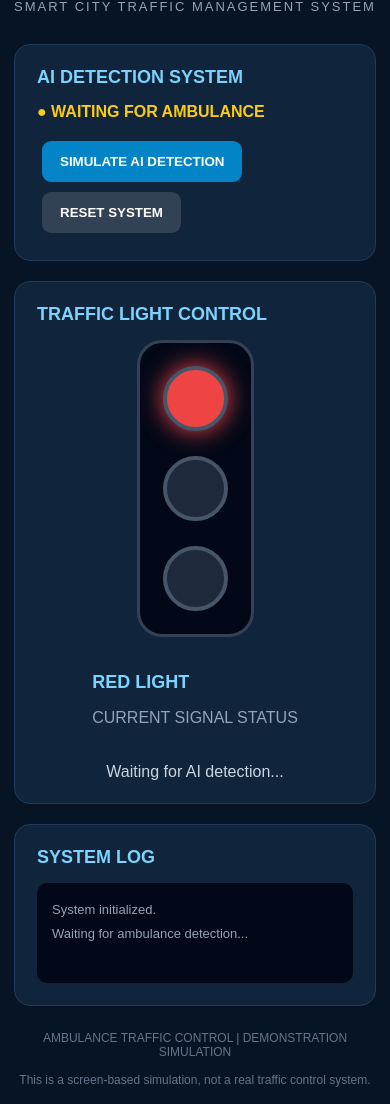
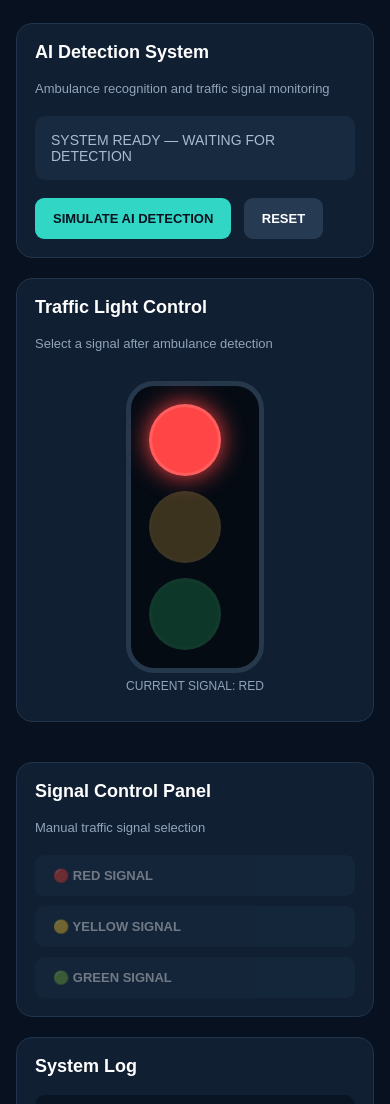
Before and after one commit to afterc1gratt3-pixel/Ambulance-detection, a plain HTML site: page index.html in a window 390 px wide. Shown: the part 96-1200 px from the top of the page. Drawn offline with Linux system fonts and the light colour scheme.

Commit message:
Update index.html

```diff
--- a/index.html
+++ b/index.html
@@ -1,3 +1,4 @@
+
 <!DOCTYPE html>
 <html lang="en">
 <head>
@@ -8,92 +9,124 @@
 <style>
 * {
   box-sizing: border-box;
+  margin: 0;
+  padding: 0;
 }
 
 body {
-  margin: 0;
+  font-family: Arial, sans-serif;
+  background: #07111f;
+  color: #ffffff;
+  min-height: 100vh;
   padding: 24px;
-  font-family: Arial, sans-serif;
-  background: #071426;
-  color: white;
 }
 
 .container {
-  max-width: 900px;
+  max-width: 1000px;
   margin: auto;
 }
 
 header {
-  text-align: center;
+  display: flex;
+  justify-content: space-between;
+  align-items: center;
+  flex-wrap: wrap;
+  gap: 15px;
   margin-bottom: 30px;
 }
 
-header h1 {
-  color: #38bdf8;
-  font-size: 28px;
+.logo {
+  font-size: 22px;
+  font-weight: bold;
+  color: #ffffff;
 }
 
-.subtitle {
-  color: #94a3b8;
-  font-size: 13px;
-  letter-spacing: 2px;
+.logo span {
+  color: #32d6c5;
+}
+
+.tag {
+  color: #32d6c5;
+  font-size: 12px;
+  border: 1px solid #32d6c5;
+  padding: 8px 12px;
+  border-radius: 20px;
 }
 
 .panel {
-  background: #10243c;
-  border: 1px solid #203b59;
+  background: #101f32;
+  border: 1px solid #20344d;
   border-radius: 16px;
-  padding: 22px;
+  padding: 24px;
   margin-bottom: 20px;
 }
 
 h2 {
   font-size: 18px;
-  color: #7dd3fc;
-  margin-top: 0;
+  margin-bottom: 18px;
+}
+
+.subtitle {
+  color: #91a4ba;
+  font-size: 13px;
+  margin-bottom: 20px;
 }
 
 .status {
-  color: #facc15;
-  margin: 15px 0;
+  background: #172a40;
+  padding: 16px;
+  border-radius: 10px;
+  margin-bottom: 18px;
+  color: #a9bbcf;
+  font-size: 14px;
+}
+
+.status.detected {
+  border: 1px solid #32d6c5;
+  color: #32d6c5;
+}
+
+button {
+  cursor: pointer;
+  border: none;
+  border-radius: 9px;
+  padding: 13px 18px;
+  font-size: 13px;
   font-weight: bold;
 }
 
-button {
-  border: none;
-  border-radius: 9px;
-  padding: 13px 18px;
-  font-weight: bold;
-  cursor: pointer;
-  margin: 5px;
-}
-
 .detect-btn {
-  background: #0284c7;
-  color: white;
+  background: #32d6c5;
+  color: #07111f;
 }
 
 .reset-btn {
-  background: #334155;
+  background: #263a52;
   color: white;
+  margin-left: 8px;
 }
 
-button:active {
-  transform: scale(0.97);
+button:disabled {
+  opacity: 0.4;
+  cursor: not-allowed;
+}
+
+.dashboard {
+  display: grid;
+  grid-template-columns: 1fr 1fr;
+  gap: 20px;
 }
 
 .traffic-area {
   display: flex;
   justify-content: center;
-  align-items: center;
-  gap: 35px;
-  flex-wrap: wrap;
+  padding: 10px;
 }
 
 .traffic-light {
-  background: #020817;
-  border: 3px solid #334155;
-  border-radius: 25px;
+  background: #050b13;
+  border: 5px solid #26384c;
+  border-radius: 28px;
   padding: 18px;
   display: flex;
   flex-direction: column;
@@ -101,67 +134,105 @@ button:active {
 }
 
 .light {
-  width: 75px;
-  height: 75px;
+  width: 82px;
+  height: 82px;
   border-radius: 50%;
-  border: 4px solid #475569;
-  background: #1e293b;
-  cursor: pointer;
+  opacity: 0.22;
+  border: 3px solid #ffffff22;
   transition: 0.2s;
 }
 
+.light.red {
+  background: #ff4545;
+}
+
+.light.yellow {
+  background: #ffc247;
+}
+
+.light.green {
+  background: #29d879;
+}
+
+.light.active {
+  opacity: 1;
+  box-shadow: 0 0 25px currentColor;
+}
+
+.light:disabled {
+  opacity: 0.22;
+}
+
 .light.red.active {
-  background: #ef4444;
-  box-shadow: 0 0 25px #ef4444;
+  box-shadow: 0 0 25px #ff4545;
 }
 
 .light.yellow.active {
-  background: #facc15;
-  box-shadow: 0 0 25px #facc15;
+  box-shadow: 0 0 25px #ffc247;
 }
 
 .light.green.active {
-  background: #22c55e;
-  box-shadow: 0 0 25px #22c55e;
+  box-shadow: 0 0 25px #29d879;
 }
 
-.instruction {
+.light-label {
   text-align: center;
-  color: #cbd5e1;
-  margin-top: 20px;
+  color: #91a4ba;
+  font-size: 12px;
+  margin-top: 6px;
+}
+
+.controls {
+  display: flex;
+  flex-direction: column;
+  gap: 10px;
+}
+
+.color-btn {
+  width: 100%;
+  background: #1b3048;
+  color: white;
+  text-align: left;
+}
+
+.color-btn.selected {
+  outline: 2px solid #32d6c5;
 }
 
 .log {
-  background: #020817;
+  background: #091522;
   border-radius: 10px;
-  padding: 15px;
+  padding: 14px;
   min-height: 100px;
-  max-height: 180px;
-  overflow-y: auto;
-  color: #94a3b8;
+  color: #91a4ba;
   font-size: 13px;
   line-height: 1.8;
+  overflow-wrap: anywhere;
 }
 
 .footer {
   text-align: center;
-  color: #64748b;
-  font-size: 12px;
+  color: #60758d;
+  font-size: 11px;
   margin-top: 25px;
 }
 
-@media (max-width: 500px) {
+@media (max-width: 650px) {
   body {
-    padding: 14px;
+    padding: 16px;
   }
 
-  header h1 {
-    font-size: 22px;
+  .dashboard {
+    grid-template-columns: 1fr;
+  }
+
+  .panel {
+    padding: 18px;
   }
 
   .light {
-    width: 65px;
-    height: 65px;
+    width: 72px;
+    height: 72px;
   }
 }
 </style>
@@ -171,15 +242,18 @@ button:active {
 <div class="container">
 
 <header>
-  <h1>🚑 AMBULANCE TRAFFIC CONTROL</h1>
-  <div class="subtitle">SMART CITY TRAFFIC MANAGEMENT SYSTEM</div>
+  <div class="logo">AMBULANCE <span>CONTROL</span></div>
+  <div class="tag">TRAFFIC MANAGEMENT SYSTEM</div>
 </header>
 
 <section class="panel">
-  <h2>AI DETECTION SYSTEM</h2>
+  <h2>AI Detection System</h2>
+  <p class="subtitle">
+    Ambulance recognition and traffic signal monitoring
+  </p>
 
-  <div id="aiStatus" class="status">
-    ● WAITING FOR AMBULANCE
+  <div class="status" id="status">
+    SYSTEM READY — WAITING FOR DETECTION
   </div>
 
   <button class="detect-btn" onclick="detectAmbulance()">
@@ -187,125 +261,163 @@ button:active {
   </button>
 
   <button class="reset-btn" onclick="resetSystem()">
-    RESET SYSTEM
+    RESET
   </button>
 </section>
 
-<section class="panel">
-  <h2>TRAFFIC LIGHT CONTROL</h2>
+<div class="dashboard">
 
-  <div class="traffic-area">
-    <div class="traffic-light">
-      <button id="red" class="light red active"
-        onclick="changeLight('red')" aria-label="Red light"></button>
+  <section class="panel">
+    <h2>Traffic Light Control</h2>
+    <p class="subtitle">
+      Select a signal after ambulance detection
+    </p>
 
-      <button id="yellow" class="light yellow"
-        onclick="changeLight('yellow')" aria-label="Yellow light"></button>
+    <div class="traffic-area">
+      <div>
+        <div class="traffic-light">
+          <button class="light red active"
+            id="redLight"
+            onclick="changeLight('red')"
+            aria-label="Red light">
+          </button>
 
-      <button id="green" class="light green"
-        onclick="changeLight('green')" aria-label="Green light"></button>
+          <button class="light yellow"
+            id="yellowLight"
+            onclick="changeLight('yellow')"
+            aria-label="Yellow light">
+          </button>
+
+          <button class="light green"
+            id="greenLight"
+            onclick="changeLight('green')"
+            aria-label="Green light">
+          </button>
+        </div>
+        <p class="light-label" id="lightLabel">
+          CURRENT SIGNAL: RED
+        </p>
+      </div>
     </div>
+  </section>
 
-    <div>
-      <h2 id="lightStatus">RED LIGHT</h2>
-      <p style="color:#94a3b8">CURRENT SIGNAL STATUS</p>
+  <section class="panel">
+    <h2>Signal Control Panel</h2>
+    <p class="subtitle">
+      Manual traffic signal selection
+    </p>
+
+    <div class="controls">
+      <button class="color-btn" id="redBtn"
+        onclick="changeLight('red')" disabled>
+        🔴 RED SIGNAL
+      </button>
+
+      <button class="color-btn" id="yellowBtn"
+        onclick="changeLight('yellow')" disabled>
+        🟡 YELLOW SIGNAL
+      </button>
+
+      <button class="color-btn" id="greenBtn"
+        onclick="changeLight('green')" disabled>
+        🟢 GREEN SIGNAL
+      </button>
     </div>
-  </div>
+  </section>
 
-  <div id="instruction" class="instruction">
-    Waiting for AI detection...
-  </div>
-</section>
+</div>
 
 <section class="panel">
-  <h2>SYSTEM LOG</h2>
-  <div id="systemLog" class="log">
+  <h2>System Log</h2>
+  <div class="log" id="log">
     System initialized.<br>
     Waiting for ambulance detection...
   </div>
 </section>
 
 <div class="footer">
-  AMBULANCE TRAFFIC CONTROL | DEMONSTRATION SIMULATION
-  <br><br>
-  This is a screen-based simulation, not a real traffic control system.
+  EDUCATIONAL PROTOTYPE — NOT CONNECTED TO REAL TRAFFIC SIGNALS
 </div>
 
 </div>
 
 <script>
+let detected = false;
 let currentLight = "red";
-let detected = false;
 
 function addLog(message) {
-  const log = document.getElementById("systemLog");
+  const log = document.getElementById("log");
   const time = new Date().toLocaleTimeString();
 
-  log.innerHTML += "<br>[" + time + "] " + message;
-  log.scrollTop = log.scrollHeight;
+  log.innerHTML =
+    `[${time}] ${message}<br>` + log.innerHTML;
 }
 
 function detectAmbulance() {
   detected = true;
 
-  document.getElementById("aiStatus").textContent =
-    "● AMBULANCE DETECTED (SIMULATION)";
+  document.getElementById("status").textContent =
+    "AMBULANCE DETECTED — SIGNAL CONTROL ENABLED";
 
-  document.getElementById("aiStatus").style.color = "#22c55e";
+  document.getElementById("status")
+    .classList.add("detected");
 
-  document.getElementById("instruction").textContent =
-    "Detection simulated. You can now select any traffic light.";
+  ["red", "yellow", "green"].forEach(color => {
+    document.getElementById(color + "Btn").disabled = false;
+    document.getElementById(color + "Light").disabled = false;
+  });
 
-  addLog("Ambulance detection simulated.");
+  addLog("Ambulance detected by simulation.");
+  addLog("Manual signal control enabled.");
 }
 
 function changeLight(color) {
   if (!detected) {
-    document.getElementById("instruction").textContent =
-      "Please simulate AI detection first.";
-
+    addLog("Please simulate detection first.");
     return;
   }
 
   currentLight = color;
 
-  document.querySelectorAll(".light").forEach(light => {
-    light.classList.remove("active");
+  ["red", "yellow", "green"].forEach(name => {
+    document.getElementById(name + "Light")
+      .classList.toggle("active", name === color);
+
+    document.getElementById(name + "Btn")
+      .classList.toggle("selected", name === color);
   });
 
-  document.getElementById(color).classList.add("active");
+  document.getElementById("lightLabel").textContent =
+    "CURRENT SIGNAL: " + color.toUpperCase();
 
-  document.getElementById("lightStatus").textContent =
-    color.toUpperCase() + " LIGHT";
-
-  document.getElementById("instruction").textContent =
-    color.toUpperCase() + " LIGHT ACTIVATED";
-
-  addLog("Traffic light changed to " + color.toUpperCase() + ".");
+  addLog("Traffic signal changed to " + color.toUpperCase() + ".");
 }
 
 function resetSystem() {
   detected = false;
   currentLight = "red";
 
-  document.querySelectorAll(".light").forEach(light => {
-    light.classList.remove("active");
+  document.getElementById("status").textContent =
+    "SYSTEM READY — WAITING FOR DETECTION";
+
+  document.getElementById("status")
+    .classList.remove("detected");
+
+  ["red", "yellow", "green"].forEach(color => {
+    document.getElementById(color + "Btn").disabled = true;
+    document.getElementById(color + "Light").disabled = true;
+
+    document.getElementById(color + "Light")
+      .classList.toggle("active", color === "red");
+
+    document.getElementById(color + "Btn")
+      .classList.remove("selected");
   });
 
-  document.getElementById("red").classList.add("active");
+  document.getElementById("lightLabel").textContent =
+    "CURRENT SIGNAL: RED";
 
-  document.getElementById("aiStatus").textContent =
-    "● WAITING FOR AMBULANCE";
-
-  document.getElementById("aiStatus").style.color = "#facc15";
-
-  document.getElementById("lightStatus").textContent =
-    "RED LIGHT";
-
-  document.getElementById("instruction").textContent =
-    "Waiting for AI detection...";
-
-  addLog("System reset. Waiting for detection.");
+  addLog("System reset.");
 }
 </script>
 
```
